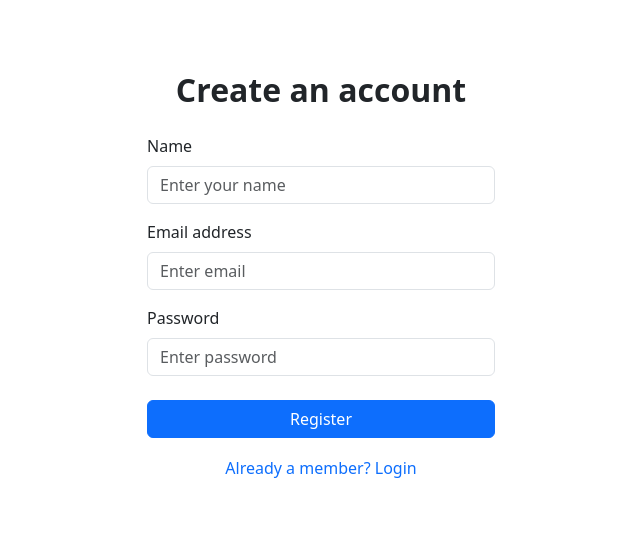
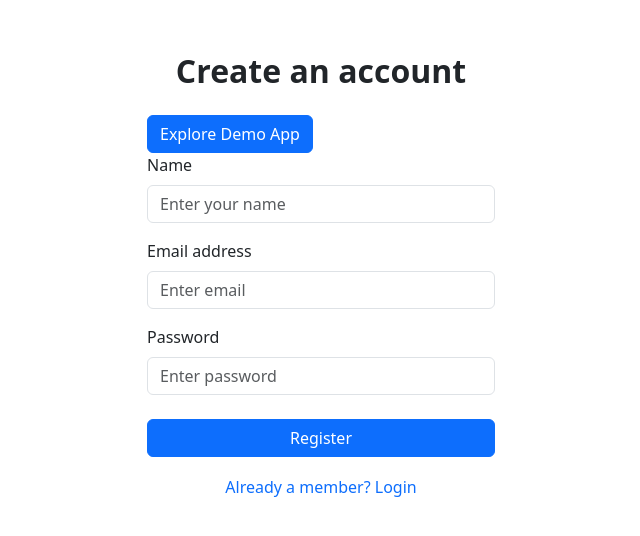
Before and after one commit to Kulkant/job-tracker-2026, a React (Vite) app in the folder client/: page /register in a window 1280 px wide. Shown: the part 124-660 px from the top of the page, without its empty margins (307-947 px from the left). Built offline with nearby package versions, Linux system fonts and the light colour scheme.

Commit message:
fixedstatus

```diff
--- a/client/src/features/slices/userSlice.js
+++ b/client/src/features/slices/userSlice.js
@@ -22,6 +22,7 @@ export const loginUser = createAsyncThunk(
       const { data } = await customFetch.post("/auth/login", userData);
       return data;
     } catch (error) {
+      console.log(error);
       return rejectWithValue(error?.response?.data?.message || error.message);
     }
   }
--- a/client/src/pages/Register.jsx
+++ b/client/src/pages/Register.jsx
@@ -50,6 +50,21 @@ const Register = () => {
           </h2>
 
           <Form onSubmit={handleSubmit} id="form">
+            {!isMember && (
+              <Button
+                onClick={() => {
+                  dispatch(
+                    loginUser({
+                      email: "demo@example.com",
+                      password: "kshamrma9883",
+                    })
+                  );
+                }}
+                className="btn btn-block btn-hipster"
+              >
+                Explore Demo App
+              </Button>
+            )}
             {!isMember && (
               <Form.Group className="mb-3">
                 <Form.Label>Name</Form.Label>
```
Also changed, not shown: 1 other file (tests, documents, lock files or other folders).
